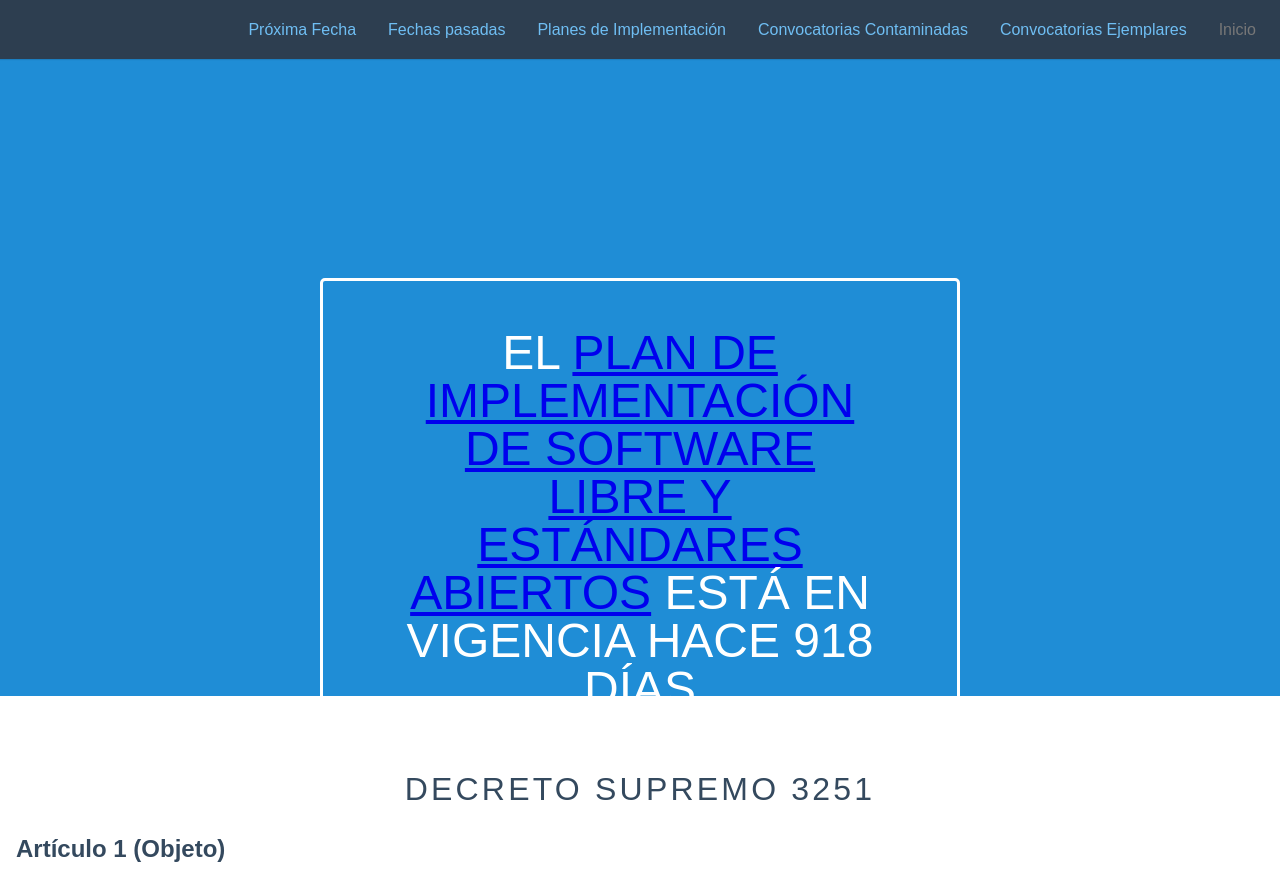
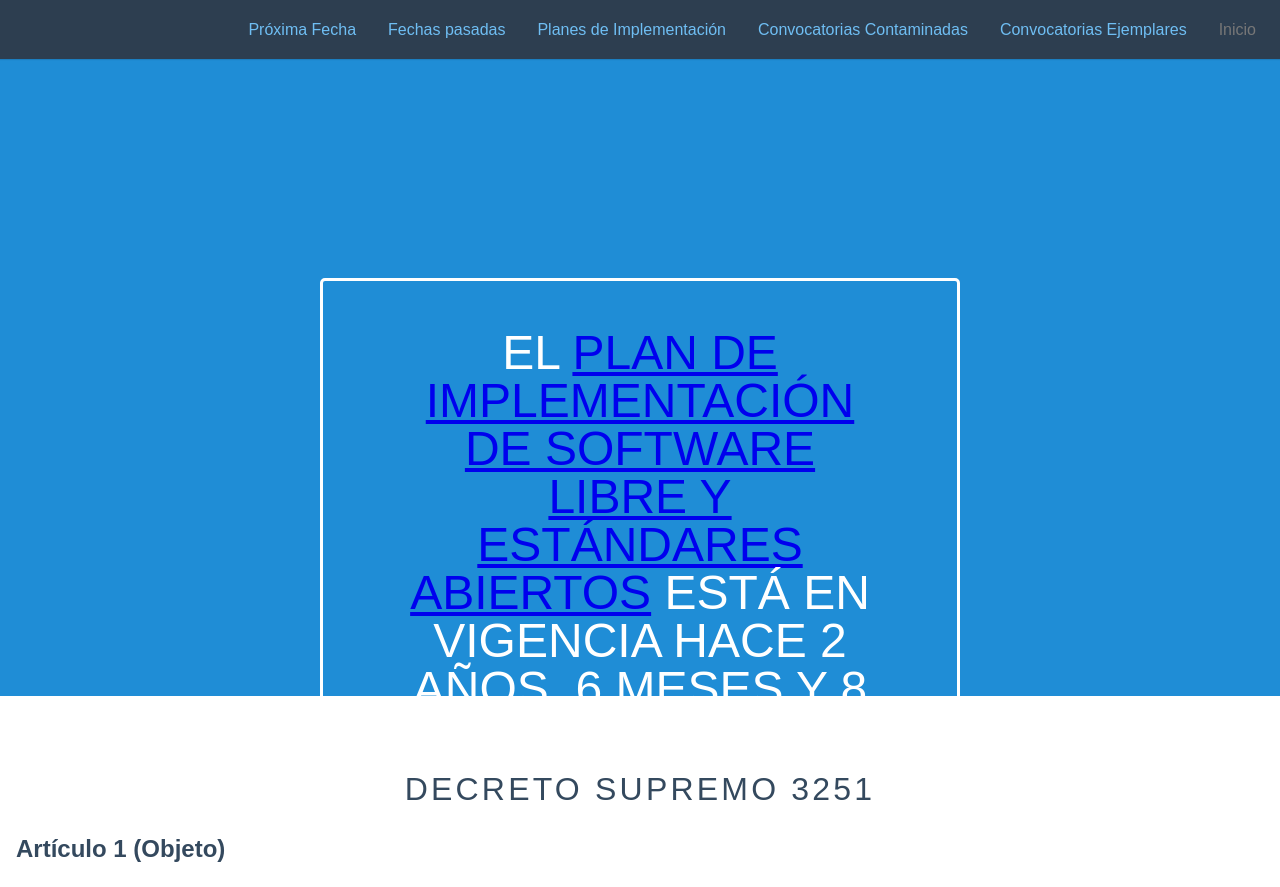
Before and after one commit to eigenwijsje/pislea2, a Django app: page / in a window 1280 px wide. Shown: the top 887 px of the page. Run offline with Django 3.2, Linux system fonts and the light colour scheme; data that the repository does not hold is empty; some libraries are stand-ins or nearby versions.

Commit message:
simplificada la página inicial

```diff
--- a/seguimiento/seguimiento/views.py
+++ b/seguimiento/seguimiento/views.py
@@ -15,8 +15,10 @@ class HomepageView(TemplateView):
         with open('fechas.json', 'r') as f:
             fechas = json.loads(f.read())
 
-        context['hace_dias'] = (datetime.today() - datetime(2017, 7, 11)).days
-        context['hace_dias2'] = (datetime.today() - datetime(2019, 1, 12)).days
+        context['años'], dias = divmod((datetime.today() - datetime(2017, 7, 11)).days, 365)
+        context['meses'], context['dias'] = divmod(dias, 30)
+        context['años2'], días2 = divmod((datetime.today() - datetime(2019, 1, 12)).days, 365)
+        context['meses2'], context['días2'] = divmod(días2, 30)
         context['quien'] = fechas[4]['quien']
         context['que'] = fechas[4]['que']
         context['publicados'] = Plan.objects.all().count()
--- a/seguimiento/templates/homepage.html
+++ b/seguimiento/templates/homepage.html
@@ -227,10 +227,13 @@
 <div class="header">
     <div class="home-menu pure-menu pure-menu-horizontal pure-menu-fixed">
         <ul class="pure-menu-list">
-            <li class="pure-menu-item"><div class="pure-menu-link">Inicio</div></li>
+            <li class="pure-menu-item">
+                <div class="pure-menu-link">Inicio</div>
+            </li>
         </ul>
         <ul class="pure-menu-list">
-            <li class="pure-menu-item"><a href="/convocatorias/?ejemplares=true" class="pure-menu-link">Convocatorias Ejemplares</a></li>
+            <li class="pure-menu-item"><a href="/convocatorias/?ejemplares=true" class="pure-menu-link">Convocatorias
+                Ejemplares</a></li>
         </ul>
         <ul class="pure-menu-list">
             <li class="pure-menu-item"><a href="/convocatorias" class="pure-menu-link">Convocatorias Contaminadas</a></li>
@@ -250,24 +253,18 @@
 <div class="splash-container">
     <div class="splash">
         <p class="splash-head">El <a
-                href="https://www.agetic.gob.bo/#/plan-de-implementacion-de-software-libre-y-estandares-abiertos">Plan
-            de Implementación de Software Libre y Estándares Abiertos</a> está en vigencia hace <b>{{ hace_dias }}</b>
-            días</p>
+                href="https://www.agetic.gob.bo/#/plan-de-implementacion-de-software-libre-y-estandares-abiertos">Plan de
+            Implementación de Software Libre y Estándares Abiertos</a> está en vigencia hace <b>{{ años }}</b> años,
+            <b>{{ meses }}</b> meses y <b>{{ dias }}</b> días</p>
         <p class="splash-subhead">
-            {% if hace_dias2 == 0 %}
-            <b>HOY</b>
-            {% elif hace_dias2 == 1 %}
-            <b>AYER</b>
-            {% else %}
-            Hace <b>{{ hace_dias2 }} días</b>
-            {% endif %}
+            Hace
+            {% if años2 == 0 %}{% elif años2 == 1 %}<b>un</b> año{% else %}<b>{{ años2 }}</b> años,{% endif %}
+            {% if meses2 != 0 %}<b>{{ meses2 }}</b> meses,{% endif %} y <b>{{ días2 }}</b> días</b>
             {{ quien|safe }} {{ que|safe }}.
         </p>
         <p class="splash-subhead">
             {% if publicados == 0 %}
             <b>Ningún</b> plan ha sido publicado hasta hoy.
-            {% elif publicados == 1 %}
-            <b>Un</b> <a href="/planes">plan</a> ha sido publicado hasta hoy
             {% else %}
             {{ publicados }} <a href="/planes">planes</a> han sido publicados hasta hoy.
             {% endif %}
```
